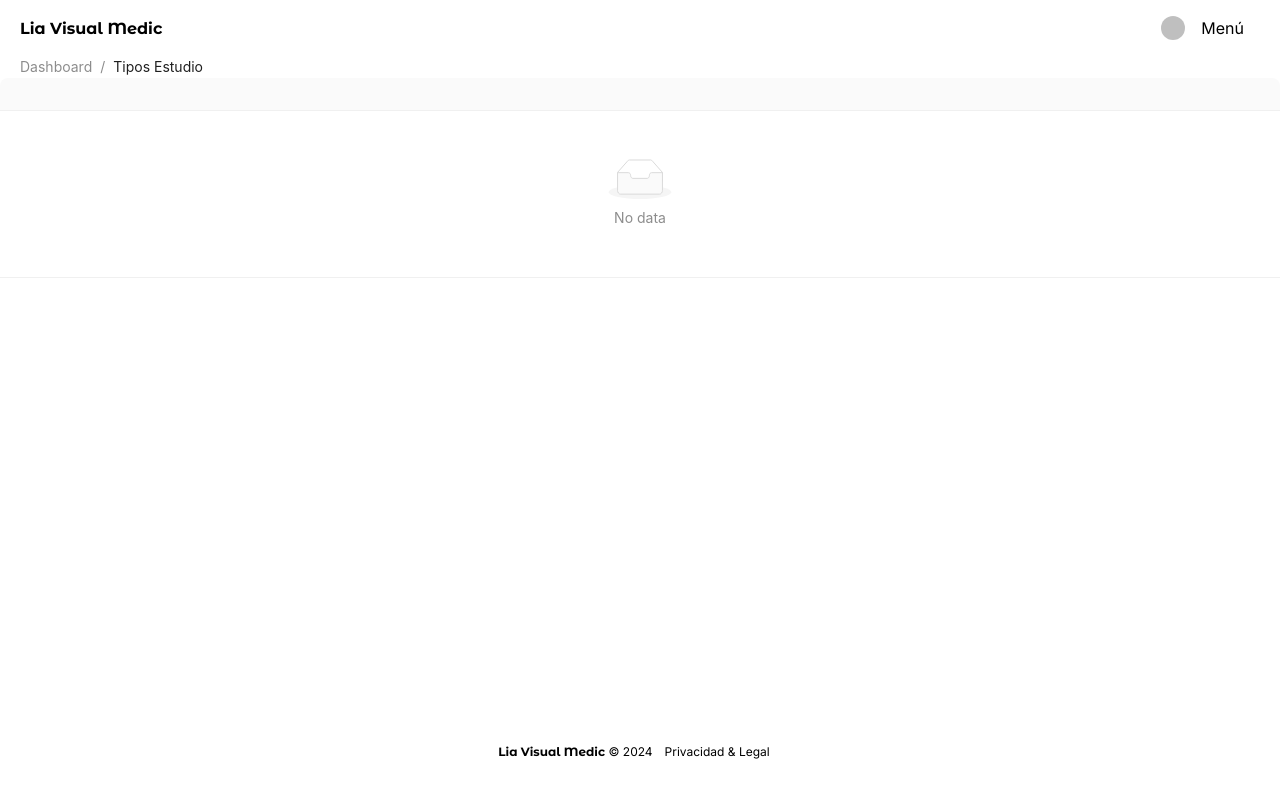
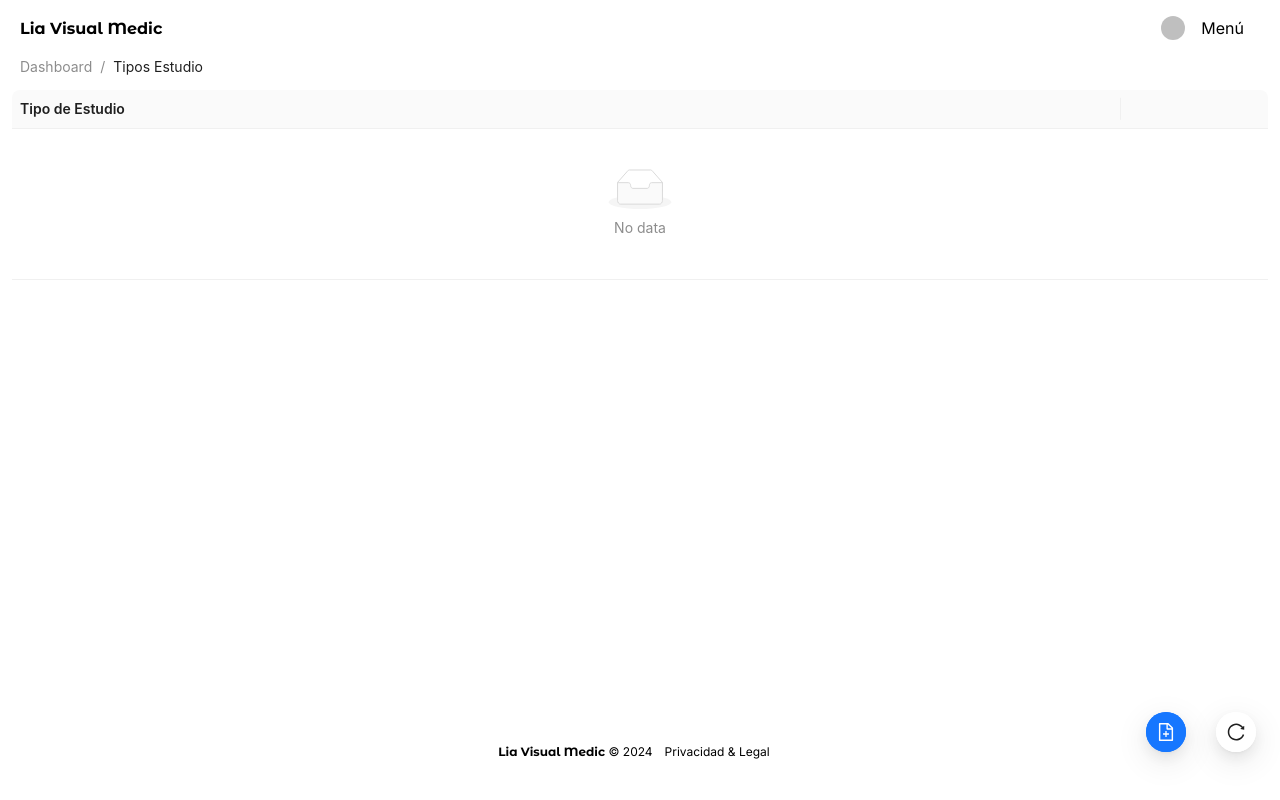
Before and after one commit to cbaque/lvm-app, a Next.js app: page /dashboard/type-study in a window 1280 px wide. Built offline with nearby package versions, Linux system fonts and the light colour scheme.

Commit message:
tipos de estudios crear front end

```diff
--- /dev/null
+++ b/src/app/dashboard/type-study/FormNewType.tsx
@@ -0,0 +1,37 @@
+import { FileOutlined } from "@ant-design/icons";
+import { Button, Input } from "antd";
+
+const FormNewType = () => {
+
+    return (
+        <div>
+            <form className="flex flex-col">
+                <div className="flex flex-col w-80">
+                    <div>
+                        <label htmlFor="filename">Tipo Estudio *</label>
+                        <Input
+                        name="filename"
+                        placeholder="digita el nombre del tipo &#128512; &#128512;"
+                        autoComplete="current-name"
+                        prefix={<FileOutlined />}
+                        />
+                    </div>
+
+                    <div style={{ marginTop: 24 }}>
+                        <Button
+                            type="primary"
+                            className="absolute right-10"
+                            htmlType="submit"
+                        >
+                            Crear
+                        </Button>
+                    </div>
+
+                </div>
+            </form>
+        </div>
+    )
+
+}
+
+export default FormNewType;
--- /dev/null
+++ b/src/app/dashboard/type-study/GridType.tsx
@@ -0,0 +1,69 @@
+"use client";
+
+import { UserI } from '@/interfaces/user';
+import { DeleteOutlined, EditOutlined, FileAddOutlined, ReloadOutlined } from '@ant-design/icons';
+import { Drawer, FloatButton, Space, Table, TableProps } from 'antd'
+import React, { useState } from 'react'
+import FormNewType from './FormNewType';
+
+const columns: TableProps<UserI>['columns'] = [
+    {
+      title: 'Tipo de Estudio',
+      dataIndex: 'name',
+      key: 'name',
+    },
+    {
+      title: '',
+      key: 'action',
+      render: (_, record) => (
+        <Space size="middle">
+          <EditOutlined title='Editar' style={{cursor:'pointer', color:'#1677ff'}}/>
+          <DeleteOutlined title='Eliminar' style={{cursor:'pointer', color:'red'}}/>
+        </Space>
+      ),
+    }
+];
+
+const GridType= () => {
+
+    const [data, setData] = useState<UserI[]>([]);
+    const [openNew, setOpenNew] = useState(false);
+
+    const showOpenNewUser = () => { setOpenNew(true); };
+    const closeNewUser = () => { setOpenNew(false); };
+
+
+    return (
+        <div>
+            <Table columns={columns} size='small' dataSource={data}/>
+
+            <FloatButton
+              shape="circle"
+              type="primary"
+              style={{ right: 94 }}
+              onClick={showOpenNewUser}
+              icon={<FileAddOutlined />}
+            />
+
+            <FloatButton
+              shape="circle"
+              type="default"
+              style={{ right: 24 }}
+              icon={<ReloadOutlined />}
+            />
+
+            <Drawer
+              title="Crear nuevo Tipo de Estudio"
+              width={520}
+              open={openNew}
+              onClose={closeNewUser}
+            >
+
+                <FormNewType />
+            </Drawer>
+
+        </div>
+    )
+}
+
+export default GridType
--- a/src/app/dashboard/type-study/page.tsx
+++ b/src/app/dashboard/type-study/page.tsx
@@ -1,8 +1,6 @@
 
-import { inter, titleFont } from "@/config/fonts";
-import { Breadcrumb, Space, Tag } from "antd";
-import Table, { TableProps } from "antd/es/table";
-import Image from "next/image";
+import { Breadcrumb} from "antd";
+import GridType from "./GridType";
 
 
 export default function () {
@@ -21,7 +19,9 @@ export default function () {
           }
         ]}
       />
-      <Table />
+      <div className="p-3">
+        <GridType />
+      </div>
     </div>
   );
 }
```
